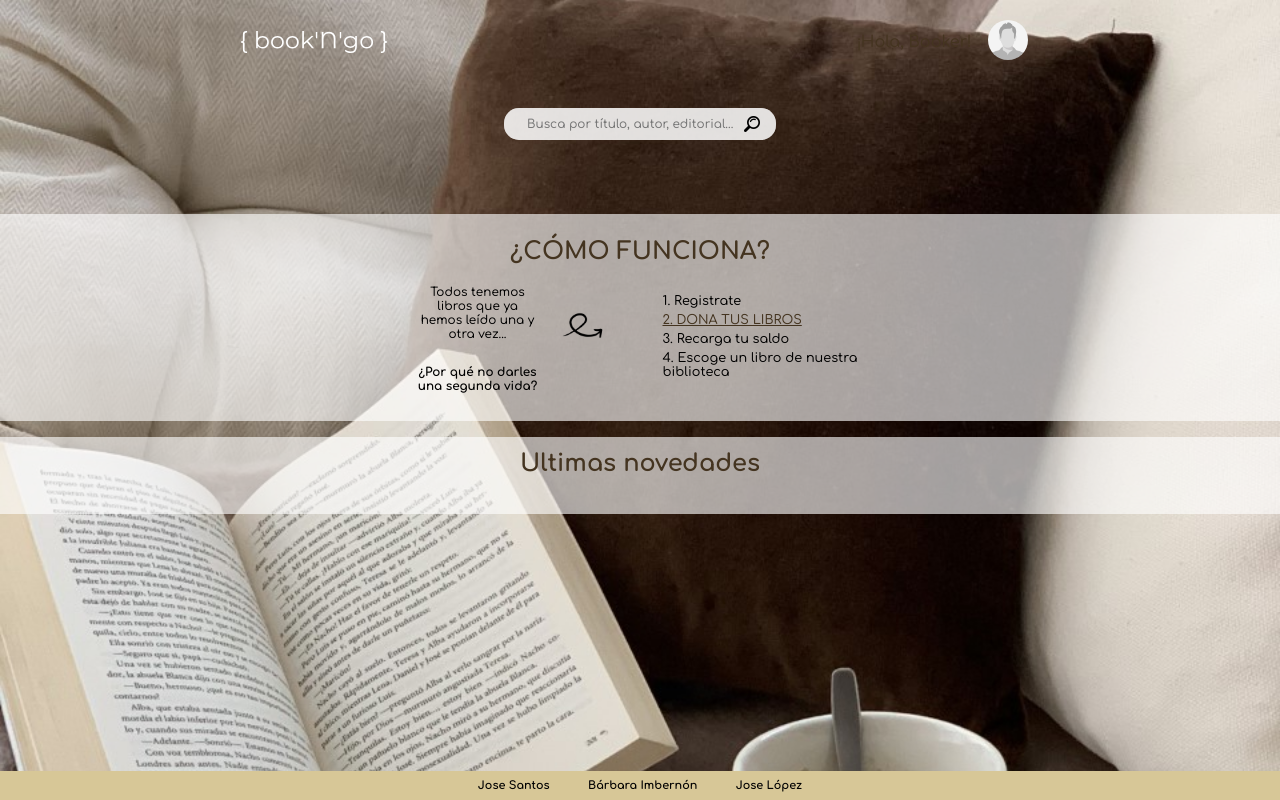
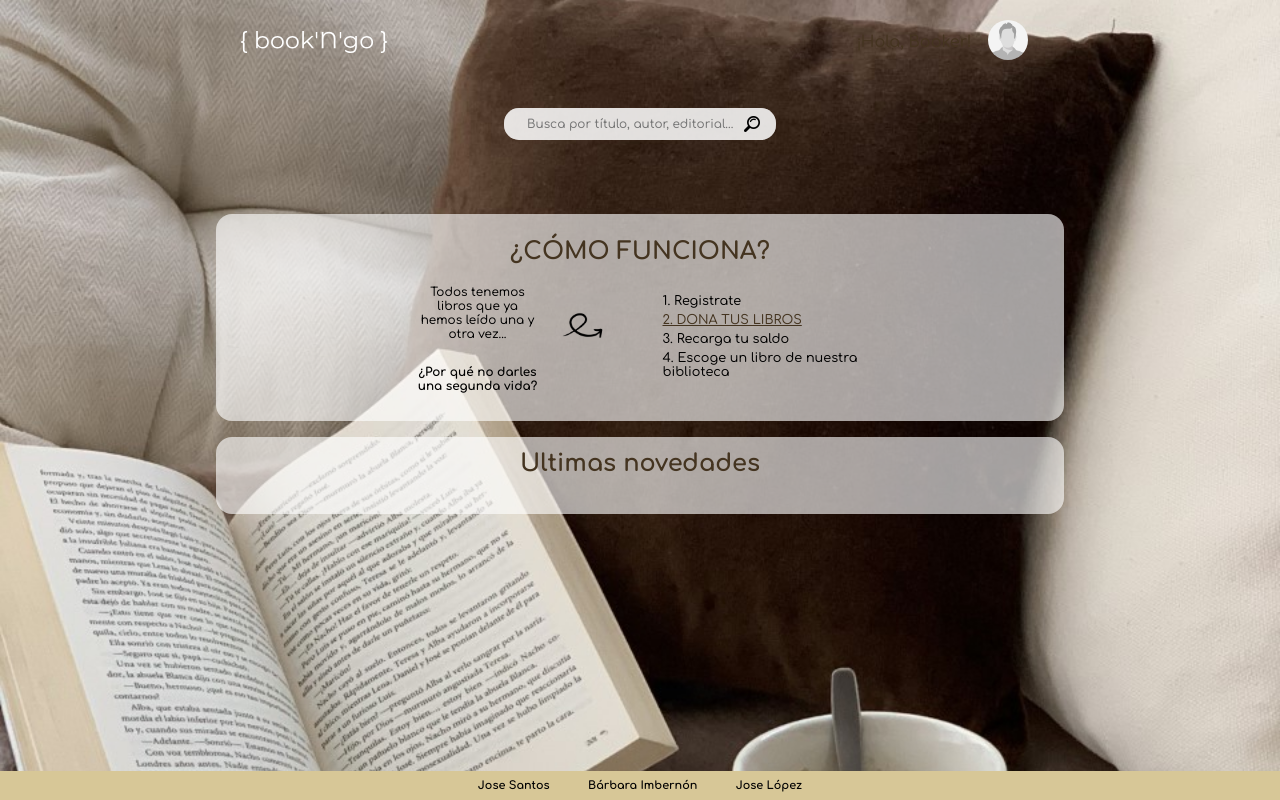
Before and after one commit to bimbernon/bookNgo, a React (Create React App) app in the folder ENTREGABLES/my-app/: page / in a window 1280 px wide. Built offline with nearby package versions, Linux system fonts and the light colour scheme; no server answers.

Commit message:
intento userMenu css desktop

```diff
--- a/ENTREGABLES/my-app/src/components/header/Menu/Menu.css
+++ b/ENTREGABLES/my-app/src/components/header/Menu/Menu.css
@@ -34,3 +34,16 @@
   text-decoration: none;
   color: var(--dark-title-color);
 }
+
+@media (min-width: 660px) {
+  .session-nav {
+  list-style: none;
+  display: inline-block;
+  padding: 0;
+  display: none;
+  background-color: rgba(255, 255, 255, 0.89);
+  height: 10%;
+  width: 100%;
+  z-index: 10;
+}
+}
--- a/ENTREGABLES/my-app/src/components/header/UserMenu/UserMenu.css
+++ b/ENTREGABLES/my-app/src/components/header/UserMenu/UserMenu.css
@@ -61,3 +61,35 @@
   padding: 3rem 0rem 0rem 0.5rem;
   margin: 0 0.5rem;
 }
+
+@media (min-width: 660px) {
+  .user-list-menu {
+    list-style: none;
+    display: flex;
+    flex-direction: row;
+    justify-content: space-around;
+    display: none;
+    height: 10%;
+    width: 100%;
+    z-index: 10;
+  }
+
+  .user-list-menu-administration {
+    list-style: none;
+    display: flex;
+    justify-content: space-around;
+    align-content: center;
+    padding: 0;
+    display: none;
+    background-color: rgba(255, 255, 255, 0.89);
+    height: 50%;
+    width: 100%;
+    z-index: 10;
+  }
+
+  .logout-button {
+    border: 0;
+    background: none;
+    padding: 1.5rem 0.5rem;
+  }
+}
--- a/ENTREGABLES/my-app/src/components/main/HomeMain/CathegoriesMenu/CathegoriesMenu.css
+++ b/ENTREGABLES/my-app/src/components/main/HomeMain/CathegoriesMenu/CathegoriesMenu.css
@@ -31,3 +31,19 @@
 .div-cathegory-container {
   border-radius: 0.5rem;
 }
+
+
+@media (min-width: 660px) {
+  .cathegories-menu {
+  display: grid;
+  grid-template-columns: 1fr 1fr 1fr 1fr;
+  grid-template-rows: 1fr 1fr;
+  column-gap: 10px;
+  row-gap: 10px;
+  margin: 0 auto;
+  max-width: 50vw;
+  padding: 0;
+  /* overflow-x: auto;
+  scroll-behavior: smooth; */
+}
+}
--- a/ENTREGABLES/my-app/src/components/main/HomeMain/LatestNews/LatestNews.css
+++ b/ENTREGABLES/my-app/src/components/main/HomeMain/LatestNews/LatestNews.css
@@ -26,3 +26,30 @@
   scroll-behavior: smooth;
   max-width: 100vw;
 }
+
+@media (min-width: 660px) {
+.latest-news-container {
+  background-color: var(--white-background);
+  border-radius: 1rem;
+  display: flex;
+  flex-direction: column;
+  align-items: center;
+  max-width: 65vw;
+  margin: 0 auto;
+  height: fit-content;
+  padding: 0.1rem 0.5rem;
+}
+
+.last-books-list::-webkit-scrollbar {
+  display: none;
+}
+
+.last-books-list {
+  display: flex;
+  margin-top: 1rem;
+  padding: 0;
+  overflow-x: scroll;
+  scroll-behavior: smooth;
+  max-width: 60%;
+}
+}
--- a/ENTREGABLES/my-app/src/components/main/HomeMain/WhoWeAre/WhoWeAre.css
+++ b/ENTREGABLES/my-app/src/components/main/HomeMain/WhoWeAre/WhoWeAre.css
@@ -45,3 +45,14 @@
   text-align: left;
   list-style: none;
 }
+
+
+@media (min-width: 660px) {
+  .whoWeAre-container {
+  background-color: var(--white-background);
+  border-radius: 1rem;
+  margin: 1rem auto;
+  max-width: 62.5vw;
+  padding: 1rem 1.5rem;
+}
+}
```
